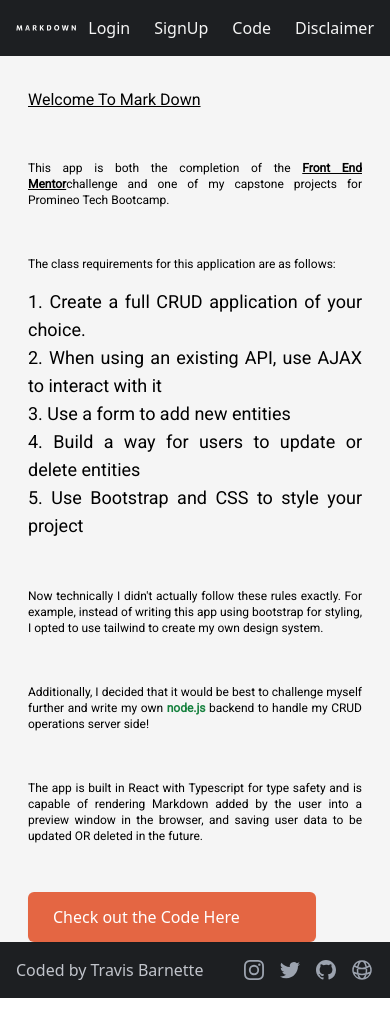
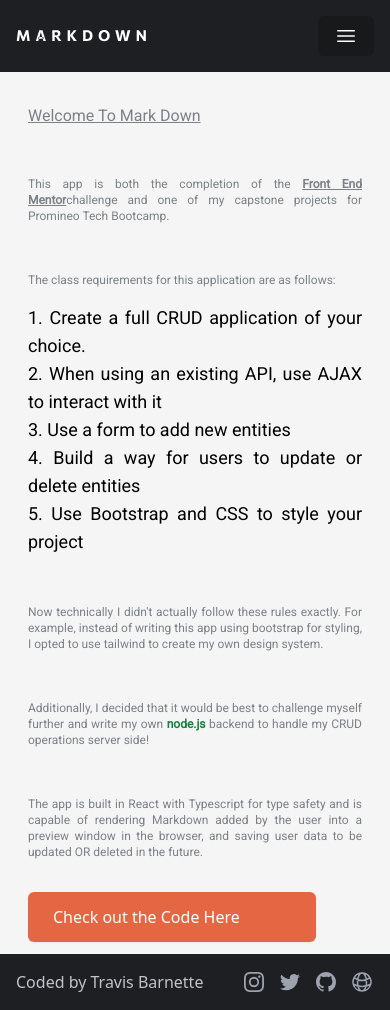
Before and after one commit to barnettet31/markdown-mern, a React (Vite) app in the folder client/: page / in a window 390 px wide. Built offline with nearby package versions, Linux system fonts and the light colour scheme.

Commit message:
finalized nav bar and removed the error in tailwind config

```diff
--- a/client/index.html
+++ b/client/index.html
@@ -7,7 +7,7 @@
     <title>Markdown</title>
     <link rel="preconnect" href="https://fonts.googleapis.com"><link rel="preconnect" href="https://fonts.gstatic.com" crossorigin><link href="https://fonts.googleapis.com/css2?family=Roboto&family=Roboto+Mono&family=Roboto+Slab:wght@300;400;700&display=swap" rel="stylesheet">
   </head>
-  <body class="w-full h-full">
+  <body class="w-full h-full dark:bg-primary-black dark:text-tertiary-gray bg-primary-white">
     <div id="root" class="w-full h-full"></div>
     <script type="module" src="/src/main.tsx"></script>
   </body>
--- a/client/src/components/containers/home-containers.component.tsx
+++ b/client/src/components/containers/home-containers.component.tsx
@@ -5,8 +5,8 @@ interface IProps {
 }
 export const HomeContainer = ({ children }: IProps) => {
   return (
-    <main className="dark:bg-primary-black dark:text-tertiary-gray bg-primary-white px-3 md:px-0 w-full h-full min-h-fit">
-      <div className="container mx-auto sm:px-6 lg:px-8">{children}</div>
+    <main className="dark:bg-primary-black dark:text-tertiary-gray bg-primary-white px-3 md:px-0 w-full min-h-fit sm:pb-8">
+      <div className="container mx-auto  sm:px-6  lg:px-8">{children}</div>
     </main>
   );
 };
--- a/client/src/components/footer/home-footer.component.tsx
+++ b/client/src/components/footer/home-footer.component.tsx
@@ -55,7 +55,7 @@ const  social = [
 
 export const HomeFooter = () => {
   return (
-    <footer className="bg-tertiary-black py-4 px-4 md:px-0 w-full text-tertiary-gray">
+    <footer className="bg-tertiary-black py-4 px-4 md:px-0 w-full text-tertiary-gray mt-3">
       <div className="container mx-auto sm:px-6 lg:px-8 flex gap-3 items-center justify-between">
         <p>Coded by Travis Barnette</p>
         <div className="flex gap-3">
--- a/client/src/components/navbar/homeNavbar.component.tsx
+++ b/client/src/components/navbar/homeNavbar.component.tsx
@@ -1,14 +1,16 @@
 import { Link } from "react-router-dom";
 import { Logo } from "../logo/logo.component";
+import { Menu, Transition } from "@headlessui/react";
+import { Fragment } from "react";
 
 export const HomeNavBar = () => {
   return (
     <nav className="bg-tertiary-black py-4 px-4 md:px-0">
-      <div className="container mx-auto sm:px-6 lg:px-8 flex gap-3 items-center justify-between">
+      <div className="container mx-auto lg:flex sm:px-6 lg:px-8 flex gap-3 items-center justify-between">
         <Link to="/">
           <Logo />
         </Link>
-        <div className="self-end flex gap-6">
+        <div className="self-end gap-6 hidden lg:flex justify-end">
           <Link
             className="text-primary-white hover:opacity-70 ease-in-out"
             to="/login">
@@ -30,6 +32,86 @@ export const HomeNavBar = () => {
             Disclaimer
           </Link>
         </div>
+      <div className="text-right lg:hidden">
+        <Menu as="div" className="relative inline-block text-left">
+          <div>
+            <Menu.Button className="inline-flex w-full justify-center rounded-md bg-black bg-opacity-20 px-4 py-2 text-sm font-medium text-white hover:bg-opacity-30 focus:outline-none focus-visible:ring-2 focus-visible:ring-white focus-visible:ring-opacity-75">
+              <svg
+                xmlns="http://www.w3.org/2000/svg"
+                fill="none"
+                viewBox="0 0 24 24"
+                strokeWidth={1.5}
+                stroke="currentColor"
+                className="w-6 h-6">
+                <path
+                  strokeLinecap="round"
+                  strokeLinejoin="round"
+                  d="M3.75 6.75h16.5M3.75 12h16.5m-16.5 5.25h16.5"
+                />
+              </svg>
+            </Menu.Button>
+          </div>
+          <Transition
+            as={Fragment}
+            enter="transition ease-out duration-100"
+            enterFrom="transform opacity-0 scale-95"
+            enterTo="transform opacity-100 scale-100"
+            leave="transition ease-in duration-75"
+            leaveFrom="transform opacity-100 scale-100"
+            leaveTo="transform opacity-0 scale-95">
+            <Menu.Items className="absolute right-0 mt-2 w-56 origin-top-right divide-y divide-gray-100 rounded-md bg-white shadow-lg ring-1 ring-black ring-opacity-5 focus:outline-none">
+              <div className="px-1 py-1 ">
+                <Menu.Item>
+                  {({ active }) => (
+                    <Link
+                      to="/login"
+                      className={`${
+                        active ? "bg-violet-500 text-white" : "text-gray-900"
+                      } group flex w-full items-center rounded-md px-2 py-2 text-sm`}>
+                      Sign In
+                    </Link>
+                  )}
+                </Menu.Item>
+                <Menu.Item>
+                  {({active}) => (
+                    <Link
+                      to="/signup"
+                      className={`${
+                        active ? "bg-violet-500 text-white" : "text-gray-900"
+                      } group flex w-full items-center rounded-md px-2 py-2 text-sm`}>
+                      Sign Up
+                    </Link>
+                  )}
+                </Menu.Item>
+              </div>
+              <div className="px-1 py-1">
+                <Menu.Item>
+                  {({ active }) => (
+                    <Link
+                      to="/disclaimer"
+                      className={`${
+                        active ? "bg-violet-500 text-white" : "text-gray-900"
+                      } group flex w-full items-center rounded-md px-2 py-2 text-sm`}>
+                      Disclaimer
+                    </Link>
+                  )}
+                </Menu.Item>
+                <Menu.Item>
+                  {({ active }) => (
+                    <Link
+                      to="/code"
+                      className={`${
+                        active ? "bg-violet-500 text-white" : "text-gray-900"
+                      } group flex w-full items-center rounded-md px-2 py-2 text-sm`}>
+                      Code
+                    </Link>
+                  )}
+                </Menu.Item>
+              </div>
+            </Menu.Items>
+          </Transition>
+        </Menu>
+      </div>
       </div>
     </nav>
   );
--- a/client/src/routes/home/home.route.tsx
+++ b/client/src/routes/home/home.route.tsx
@@ -40,7 +40,7 @@ const HomePage = () => {
           CRUD operations server side!
         </AppTypography>
         <AppTypography intent="p" className="text-lg md:text-xl lg:text-2xl">The app is built in React with Typescript for type safety and is capable of rendering Markdown added by the user into a preview window in the browser, and saving user data to be updated OR deleted in the future.</AppTypography>
-        <Link to="/code" className="inline-flex w-72 text-center items-center mt-8 rounded-md border border-transparent bg-primary-orange px-6 py-3 text-base font-medium text-white shadow-sm hover:bg-secondary-orange ">Check out the Code Here</Link>
+        <Link to="/code" className="inline-flex w-72 text-center items-center mt-4 rounded-md border border-transparent bg-primary-orange px-6 py-3 text-base font-medium text-white shadow-sm hover:bg-secondary-orange ">Check out the Code Here</Link>
 
 
     </div>
--- a/client/tailwind.config.cjs
+++ b/client/tailwind.config.cjs
@@ -17,7 +17,7 @@ module.exports = {
         "tertiary-black":'#1d1f22',
         "secondary-black":'#1d1f22',
         "primary-gray":'#5a6069',
-        "secondary-gray":'##7c8187',
+        "secondary-gray":'#7c8187',
         "tertiary-gray":'#c1c4cb',
         "quaternary-gray":'#e4e4e4',
         "primary-white":"#f5f5f5",
```
